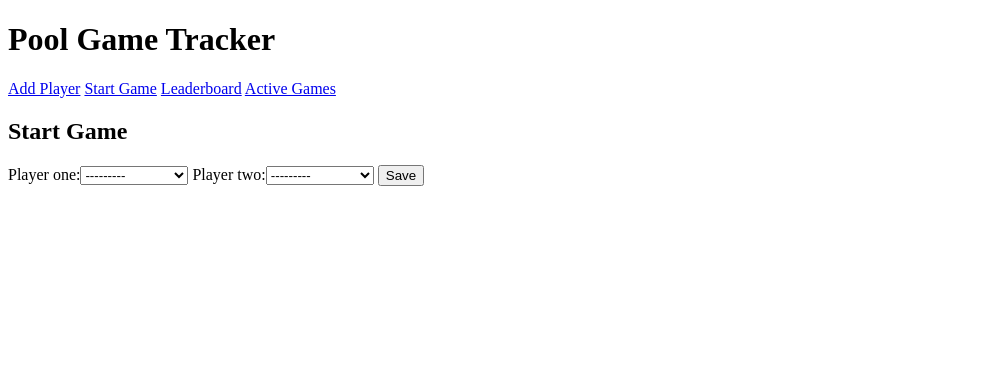
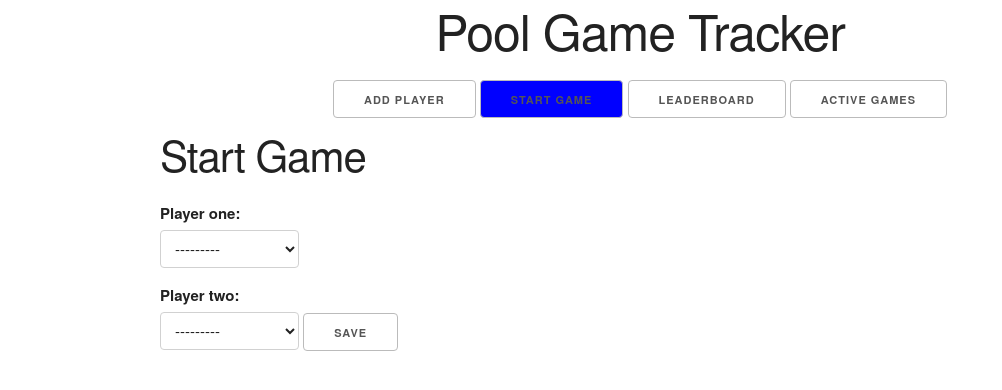
Before and after one commit to madmax141/PoolGameTracker, a Django app: page /pooltracker/startgame/ in a window 1280 px wide. Shown: the top 390 px of the page, without its empty margins (0-1002 px from the left). Run offline with Django 3.2, Linux system fonts and the light colour scheme; data comes from the database, SQL or seed files in the repository.

Commit message:
css stuff

```diff
--- /dev/null
+++ b/pooltracker/static/pooltracker/custom.css
@@ -0,0 +1,7 @@
+h1, nav {
+	text-align: center;
+}
+
+a.active {
+	background-color: blue;
+}
--- /dev/null
+++ b/pooltracker/static/pooltracker/skeleton.css
@@ -0,0 +1,418 @@
+/*
+* Skeleton V2.0.4
+* Copyright 2014, Dave Gamache
+* www.getskeleton.com
+* Free to use under the MIT license.
+* http://www.opensource.org/licenses/mit-license.php
+* 12/29/2014
+*/
+
+
+/* Table of contents
+––––––––––––––––––––––––––––––––––––––––––––––––––
+- Grid
+- Base Styles
+- Typography
+- Links
+- Buttons
+- Forms
+- Lists
+- Code
+- Tables
+- Spacing
+- Utilities
+- Clearing
+- Media Queries
+*/
+
+
+/* Grid
+–––––––––––––––––––––––––––––––––––––––––––––––––– */
+.container {
+  position: relative;
+  width: 100%;
+  max-width: 960px;
+  margin: 0 auto;
+  padding: 0 20px;
+  box-sizing: border-box; }
+.column,
+.columns {
+  width: 100%;
+  float: left;
+  box-sizing: border-box; }
+
+/* For devices larger than 400px */
+@media (min-width: 400px) {
+  .container {
+    width: 85%;
+    padding: 0; }
+}
+
+/* For devices larger than 550px */
+@media (min-width: 550px) {
+  .container {
+    width: 80%; }
+  .column,
+  .columns {
+    margin-left: 4%; }
+  .column:first-child,
+  .columns:first-child {
+    margin-left: 0; }
+
+  .one.column,
+  .one.columns                    { width: 4.66666666667%; }
+  .two.columns                    { width: 13.3333333333%; }
+  .three.columns                  { width: 22%;            }
+  .four.columns                   { width: 30.6666666667%; }
+  .five.columns                   { width: 39.3333333333%; }
+  .six.columns                    { width: 48%;            }
+  .seven.columns                  { width: 56.6666666667%; }
+  .eight.columns                  { width: 65.3333333333%; }
+  .nine.columns                   { width: 74.0%;          }
+  .ten.columns                    { width: 82.6666666667%; }
+  .eleven.columns                 { width: 91.3333333333%; }
+  .twelve.columns                 { width: 100%; margin-left: 0; }
+
+  .one-third.column               { width: 30.6666666667%; }
+  .two-thirds.column              { width: 65.3333333333%; }
+
+  .one-half.column                { width: 48%; }
+
+  /* Offsets */
+  .offset-by-one.column,
+  .offset-by-one.columns          { margin-left: 8.66666666667%; }
+  .offset-by-two.column,
+  .offset-by-two.columns          { margin-left: 17.3333333333%; }
+  .offset-by-three.column,
+  .offset-by-three.columns        { margin-left: 26%;            }
+  .offset-by-four.column,
+  .offset-by-four.columns         { margin-left: 34.6666666667%; }
+  .offset-by-five.column,
+  .offset-by-five.columns         { margin-left: 43.3333333333%; }
+  .offset-by-six.column,
+  .offset-by-six.columns          { margin-left: 52%;            }
+  .offset-by-seven.column,
+  .offset-by-seven.columns        { margin-left: 60.6666666667%; }
+  .offset-by-eight.column,
+  .offset-by-eight.columns        { margin-left: 69.3333333333%; }
+  .offset-by-nine.column,
+  .offset-by-nine.columns         { margin-left: 78.0%;          }
+  .offset-by-ten.column,
+  .offset-by-ten.columns          { margin-left: 86.6666666667%; }
+  .offset-by-eleven.column,
+  .offset-by-eleven.columns       { margin-left: 95.3333333333%; }
+
+  .offset-by-one-third.column,
+  .offset-by-one-third.columns    { margin-left: 34.6666666667%; }
+  .offset-by-two-thirds.column,
+  .offset-by-two-thirds.columns   { margin-left: 69.3333333333%; }
+
+  .offset-by-one-half.column,
+  .offset-by-one-half.columns     { margin-left: 52%; }
+
+}
+
+
+/* Base Styles
+–––––––––––––––––––––––––––––––––––––––––––––––––– */
+/* NOTE
+html is set to 62.5% so that all the REM measurements throughout Skeleton
+are based on 10px sizing. So basically 1.5rem = 15px :) */
+html {
+  font-size: 62.5%; }
+body {
+  font-size: 1.5em; /* currently ems cause chrome bug misinterpreting rems on body element */
+  line-height: 1.6;
+  font-weight: 400;
+  font-family: "Raleway", "HelveticaNeue", "Helvetica Neue", Helvetica, Arial, sans-serif;
+  color: #222; }
+
+
+/* Typography
+–––––––––––––––––––––––––––––––––––––––––––––––––– */
+h1, h2, h3, h4, h5, h6 {
+  margin-top: 0;
+  margin-bottom: 2rem;
+  font-weight: 300; }
+h1 { font-size: 4.0rem; line-height: 1.2;  letter-spacing: -.1rem;}
+h2 { font-size: 3.6rem; line-height: 1.25; letter-spacing: -.1rem; }
+h3 { font-size: 3.0rem; line-height: 1.3;  letter-spacing: -.1rem; }
+h4 { font-size: 2.4rem; line-height: 1.35; letter-spacing: -.08rem; }
+h5 { font-size: 1.8rem; line-height: 1.5;  letter-spacing: -.05rem; }
+h6 { font-size: 1.5rem; line-height: 1.6;  letter-spacing: 0; }
+
+/* Larger than phablet */
+@media (min-width: 550px) {
+  h1 { font-size: 5.0rem; }
+  h2 { font-size: 4.2rem; }
+  h3 { font-size: 3.6rem; }
+  h4 { font-size: 3.0rem; }
+  h5 { font-size: 2.4rem; }
+  h6 { font-size: 1.5rem; }
+}
+
+p {
+  margin-top: 0; }
+
+
+/* Links
+–––––––––––––––––––––––––––––––––––––––––––––––––– */
+a {
+  color: #1EAEDB; }
+a:hover {
+  color: #0FA0CE; }
+
+
+/* Buttons
+–––––––––––––––––––––––––––––––––––––––––––––––––– */
+.button,
+button,
+input[type="submit"],
+input[type="reset"],
+input[type="button"] {
+  display: inline-block;
+  height: 38px;
+  padding: 0 30px;
+  color: #555;
+  text-align: center;
+  font-size: 11px;
+  font-weight: 600;
+  line-height: 38px;
+  letter-spacing: .1rem;
+  text-transform: uppercase;
+  text-decoration: none;
+  white-space: nowrap;
+  background-color: transparent;
+  border-radius: 4px;
+  border: 1px solid #bbb;
+  cursor: pointer;
+  box-sizing: border-box; }
+.button:hover,
+button:hover,
+input[type="submit"]:hover,
+input[type="reset"]:hover,
+input[type="button"]:hover,
+.button:focus,
+button:focus,
+input[type="submit"]:focus,
+input[type="reset"]:focus,
+input[type="button"]:focus {
+  color: #333;
+  border-color: #888;
+  outline: 0; }
+.button.button-primary,
+button.button-primary,
+input[type="submit"].button-primary,
+input[type="reset"].button-primary,
+input[type="button"].button-primary {
+  color: #FFF;
+  background-color: #33C3F0;
+  border-color: #33C3F0; }
+.button.button-primary:hover,
+button.button-primary:hover,
+input[type="submit"].button-primary:hover,
+input[type="reset"].button-primary:hover,
+input[type="button"].button-primary:hover,
+.button.button-primary:focus,
+button.button-primary:focus,
+input[type="submit"].button-primary:focus,
+input[type="reset"].button-primary:focus,
+input[type="button"].button-primary:focus {
+  color: #FFF;
+  background-color: #1EAEDB;
+  border-color: #1EAEDB; }
+
+
+/* Forms
+–––––––––––––––––––––––––––––––––––––––––––––––––– */
+input[type="email"],
+input[type="number"],
+input[type="search"],
+input[type="text"],
+input[type="tel"],
+input[type="url"],
+input[type="password"],
+textarea,
+select {
+  height: 38px;
+  padding: 6px 10px; /* The 6px vertically centers text on FF, ignored by Webkit */
+  background-color: #fff;
+  border: 1px solid #D1D1D1;
+  border-radius: 4px;
+  box-shadow: none;
+  box-sizing: border-box; }
+/* Removes awkward default styles on some inputs for iOS */
+input[type="email"],
+input[type="number"],
+input[type="search"],
+input[type="text"],
+input[type="tel"],
+input[type="url"],
+input[type="password"],
+textarea {
+  -webkit-appearance: none;
+     -moz-appearance: none;
+          appearance: none; }
+textarea {
+  min-height: 65px;
+  padding-top: 6px;
+  padding-bottom: 6px; }
+input[type="email"]:focus,
+input[type="number"]:focus,
+input[type="search"]:focus,
+input[type="text"]:focus,
+input[type="tel"]:focus,
+input[type="url"]:focus,
+input[type="password"]:focus,
+textarea:focus,
+select:focus {
+  border: 1px solid #33C3F0;
+  outline: 0; }
+label,
+legend {
+  display: block;
+  margin-bottom: .5rem;
+  font-weight: 600; }
+fieldset {
+  padding: 0;
+  border-width: 0; }
+input[type="checkbox"],
+input[type="radio"] {
+  display: inline; }
+label > .label-body {
+  display: inline-block;
+  margin-left: .5rem;
+  font-weight: normal; }
+
+
+/* Lists
+–––––––––––––––––––––––––––––––––––––––––––––––––– */
+ul {
+  list-style: circle inside; }
+ol {
+  list-style: decimal inside; }
+ol, ul {
+  padding-left: 0;
+  margin-top: 0; }
+ul ul,
+ul ol,
+ol ol,
+ol ul {
+  margin: 1.5rem 0 1.5rem 3rem;
+  font-size: 90%; }
+li {
+  margin-bottom: 1rem; }
+
+
+/* Code
+–––––––––––––––––––––––––––––––––––––––––––––––––– */
+code {
+  padding: .2rem .5rem;
+  margin: 0 .2rem;
+  font-size: 90%;
+  white-space: nowrap;
+  background: #F1F1F1;
+  border: 1px solid #E1E1E1;
+  border-radius: 4px; }
+pre > code {
+  display: block;
+  padding: 1rem 1.5rem;
+  white-space: pre; }
+
+
+/* Tables
+–––––––––––––––––––––––––––––––––––––––––––––––––– */
+th,
+td {
+  padding: 12px 15px;
+  text-align: left;
+  border-bottom: 1px solid #E1E1E1; }
+th:first-child,
+td:first-child {
+  padding-left: 0; }
+th:last-child,
+td:last-child {
+  padding-right: 0; }
+
+
+/* Spacing
+–––––––––––––––––––––––––––––––––––––––––––––––––– */
+button,
+.button {
+  margin-bottom: 1rem; }
+input,
+textarea,
+select,
+fieldset {
+  margin-bottom: 1.5rem; }
+pre,
+blockquote,
+dl,
+figure,
+table,
+p,
+ul,
+ol,
+form {
+  margin-bottom: 2.5rem; }
+
+
+/* Utilities
+–––––––––––––––––––––––––––––––––––––––––––––––––– */
+.u-full-width {
+  width: 100%;
+  box-sizing: border-box; }
+.u-max-full-width {
+  max-width: 100%;
+  box-sizing: border-box; }
+.u-pull-right {
+  float: right; }
+.u-pull-left {
+  float: left; }
+
+
+/* Misc
+–––––––––––––––––––––––––––––––––––––––––––––––––– */
+hr {
+  margin-top: 3rem;
+  margin-bottom: 3.5rem;
+  border-width: 0;
+  border-top: 1px solid #E1E1E1; }
+
+
+/* Clearing
+–––––––––––––––––––––––––––––––––––––––––––––––––– */
+
+/* Self Clearing Goodness */
+.container:after,
+.row:after,
+.u-cf {
+  content: "";
+  display: table;
+  clear: both; }
+
+
+/* Media Queries
+–––––––––––––––––––––––––––––––––––––––––––––––––– */
+/*
+Note: The best way to structure the use of media queries is to create the queries
+near the relevant code. For example, if you wanted to change the styles for buttons
+on small devices, paste the mobile query code up in the buttons section and style it
+there.
+*/
+
+
+/* Larger than mobile */
+@media (min-width: 400px) {}
+
+/* Larger than phablet (also point when grid becomes active) */
+@media (min-width: 550px) {}
+
+/* Larger than tablet */
+@media (min-width: 750px) {}
+
+/* Larger than desktop */
+@media (min-width: 1000px) {}
+
+/* Larger than Desktop HD */
+@media (min-width: 1200px) {}
--- a/pooltracker/templates/addplayer.html
+++ b/pooltracker/templates/addplayer.html
@@ -1,8 +1,7 @@
 {% extends 'index.html' %}
 {% block content %}
 <h2>Add Player</h2>
-<form action="" method="post">
-	{% csrf_token %}
+<form action="" method="post"> {% csrf_token %}
 	{{ form }}
 	<input type='submit' value='Save'>
 </form>
--- a/pooltracker/templates/index.html
+++ b/pooltracker/templates/index.html
@@ -5,18 +5,50 @@
     <meta charset="UTF-8">
     <meta name="viewport" content="width=device-width, initial-scale=1.0">
     <meta http-equiv="X-UA-Compatible" content="ie=edge">
+
+    {% load static %}
+	<link rel="stylesheet" type="text/css" href="{% static 'pooltracker/normalize.css' %}" />
+	<link rel="stylesheet" type="text/css" href="{% static 'pooltracker/skeleton.css' %}" />
+	<link rel="stylesheet" type="text/css" href="{% static 'pooltracker/custom.css' %}" />
+
     <title>Pool Game Tracker</title>
 </head>
 
 <body>
-	<h1>Pool Game Tracker</h1>
-	<nav>
-		<a href="{% url 'pooltracker:addplayer' %}">Add Player</a>
-		<a href="{% url 'pooltracker:startgame' %}">Start Game</a>
-		<a href="{% url 'pooltracker:leaderboard' %}">Leaderboard</a>
-		<a href="{% url 'pooltracker:activegames' %}">Active Games</a>
-	</nav>
-{% block content %} {% endblock %}
+	<div class='container'>
+		<h1>Pool Game Tracker</h1>
+		<nav>
+			<a
+				{% if request.path == '/pooltracker/addplayer/' %} class="active button" {% endif %}
+				class='button'
+				href="{% url 'pooltracker:addplayer' %}"
+			>
+				Add Player
+			</a>
+			<a
+				{% if request.path == '/pooltracker/startgame/' %} class="active button" {% endif %}
+				class='button'
+				href="{% url 'pooltracker:startgame' %}"
+			>
+				Start Game
+			</a>
+			<a
+				{% if request.path == '/pooltracker/leaderboard/' %} class="active button" {% endif %}
+				class='button'
+				href="{% url 'pooltracker:leaderboard' %}"
+			>
+				Leaderboard
+			</a>
+			<a
+				{% if request.path == '/pooltracker/activegames/' %} class="active button" {% endif %}
+				class='button'
+				href="{% url 'pooltracker:activegames' %}"
+			>
+				Active Games
+			</a>
+		</nav>
+		{% block content %} {% endblock %}
+	</div>
 </body>
 
 </html>
--- a/pooltracker/templates/leaderboard.html
+++ b/pooltracker/templates/leaderboard.html
@@ -2,7 +2,7 @@
 {% block content %}
 <h2>Leader Board</h2>
 
-<table>
+<table class='u-full-width'>
 	<thead>
 		<tr>
 			<th>Player</th>
--- a/pooltracker/templates/startgame.html
+++ b/pooltracker/templates/startgame.html
@@ -1,8 +1,7 @@
 {% extends 'index.html' %}
 {% block content %}
 <h2>Start Game</h2>
-<form action="" method="post">
-	{% csrf_token %}
+<form action="" method="post"> {% csrf_token %}
 	{{ form }}
 	<input type='submit' value='Save'>
 </form>
```
Also changed, not shown: pooltracker/static/pooltracker/normalize.css (added).
